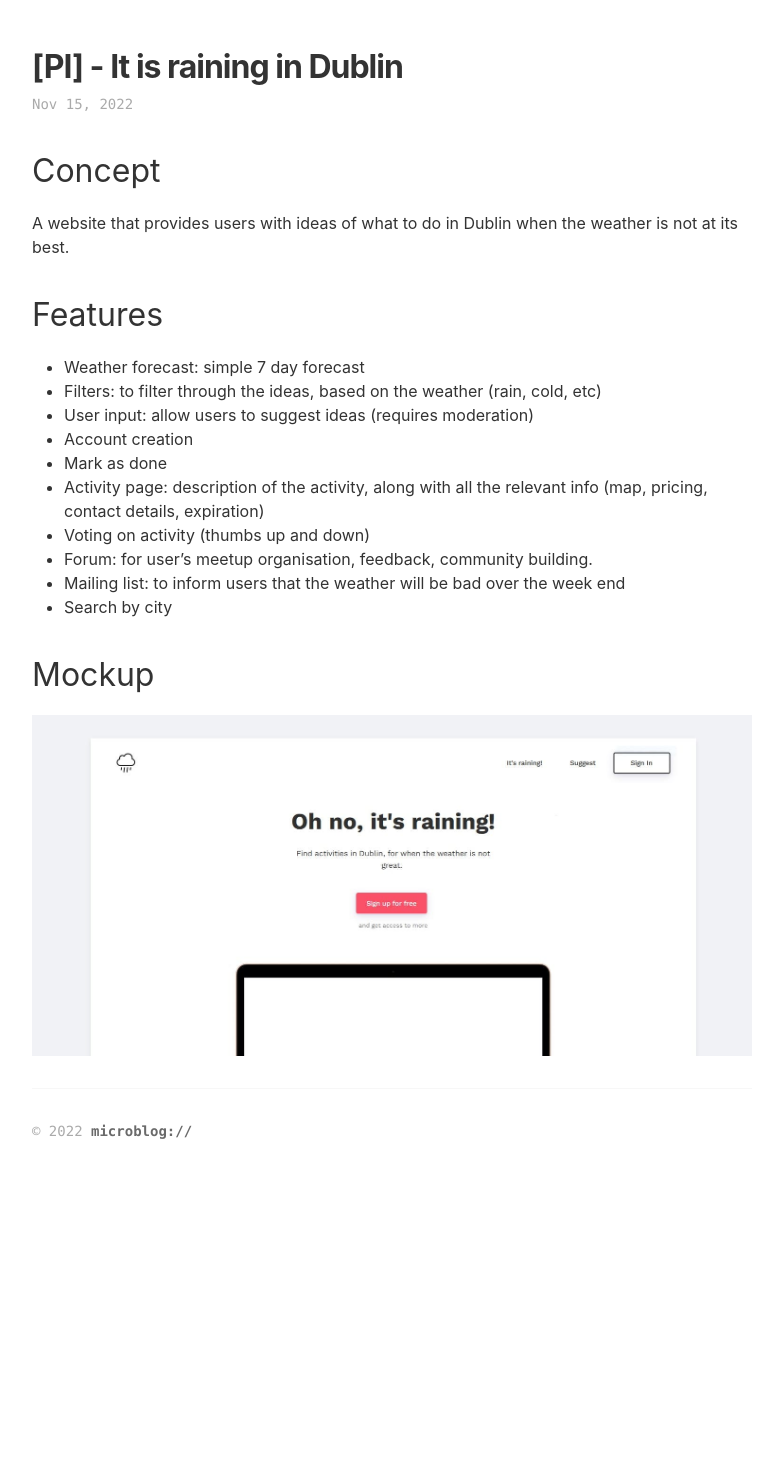
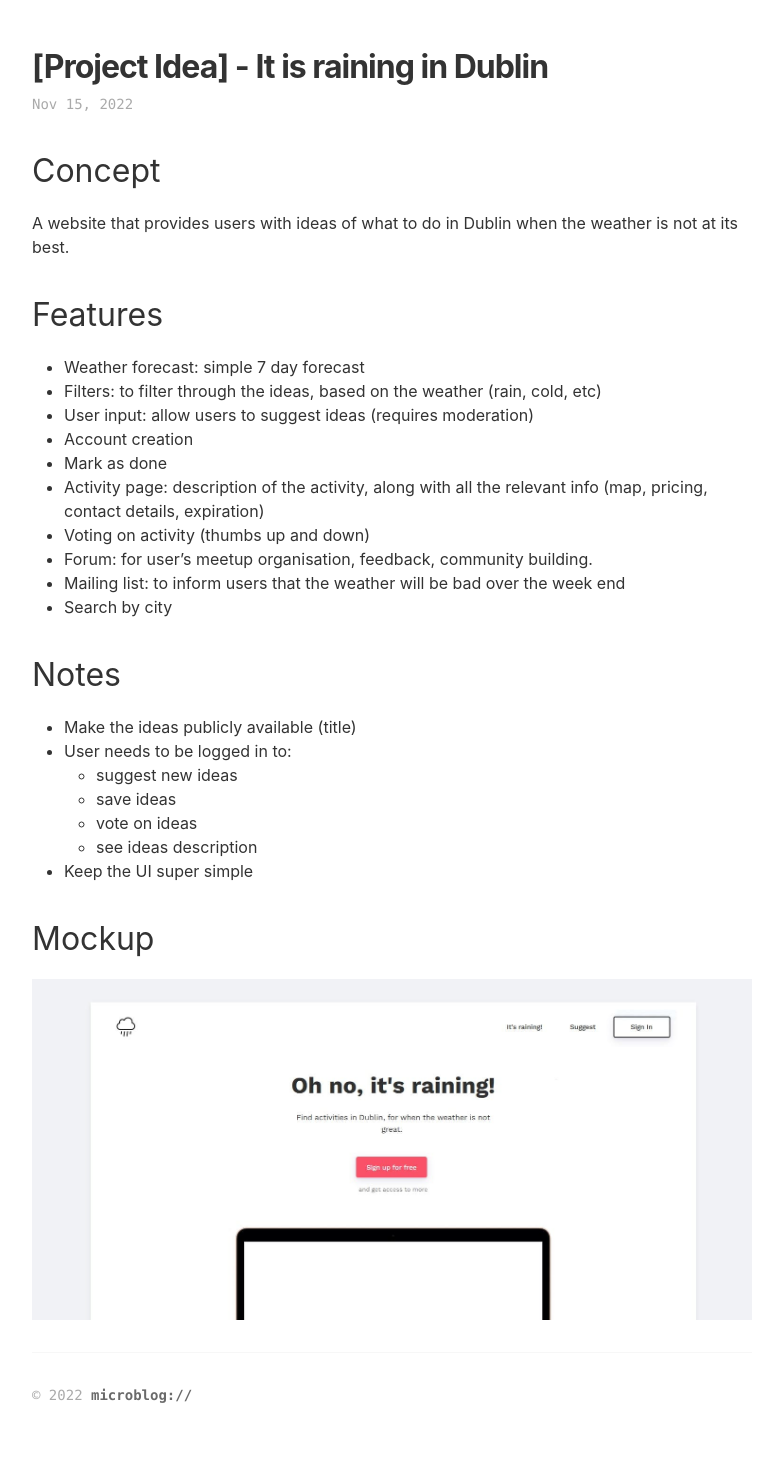
Before and after one commit to to-ie/to-ie.github.io, a Jekyll site: the page built from _posts/2022-11-15-it-is-raining-in-dublin.md, in a window 1280 px wide. Shown: the whole page, without its empty margins (8-791 px from the left). Built offline with Jekyll 4.4.1, drawn with Linux system fonts in a browser that asks for light colours; before the commit the page ends 1206 px from its top, so only the background shows below that.

Commit message:
Update and rename 2022-11-15-it-is-rainint-in-dublin.md to 2022-11-15-it-is-raining-in-dublin.md

```diff
--- a/_posts/2022-11-15-it-is-rainint-in-dublin.md
+++ b/_posts/2022-11-15-it-is-raining-in-dublin.md
@@ -1,6 +1,6 @@
 ---
 layout: post
-title: "[PI] - It is raining in Dublin"
+title: "[Project Idea] - It is raining in Dublin"
 categories: Project
 date : 2022-11-15 11:18:50
 ---
@@ -19,5 +19,14 @@ A website that provides users with ideas of what to do in Dublin when the weathe
 - Mailing list: to inform users that the weather will be bad over the week end
 - Search by city
 
+## Notes
+- Make the ideas publicly available (title)
+- User needs to be logged in to:
+  - suggest new ideas
+  - save ideas
+  - vote on ideas
+  - see ideas description
+- Keep the UI super simple
+
 ## Mockup
 ![mockup](/img/blog-posts/raining.jpg)
```
